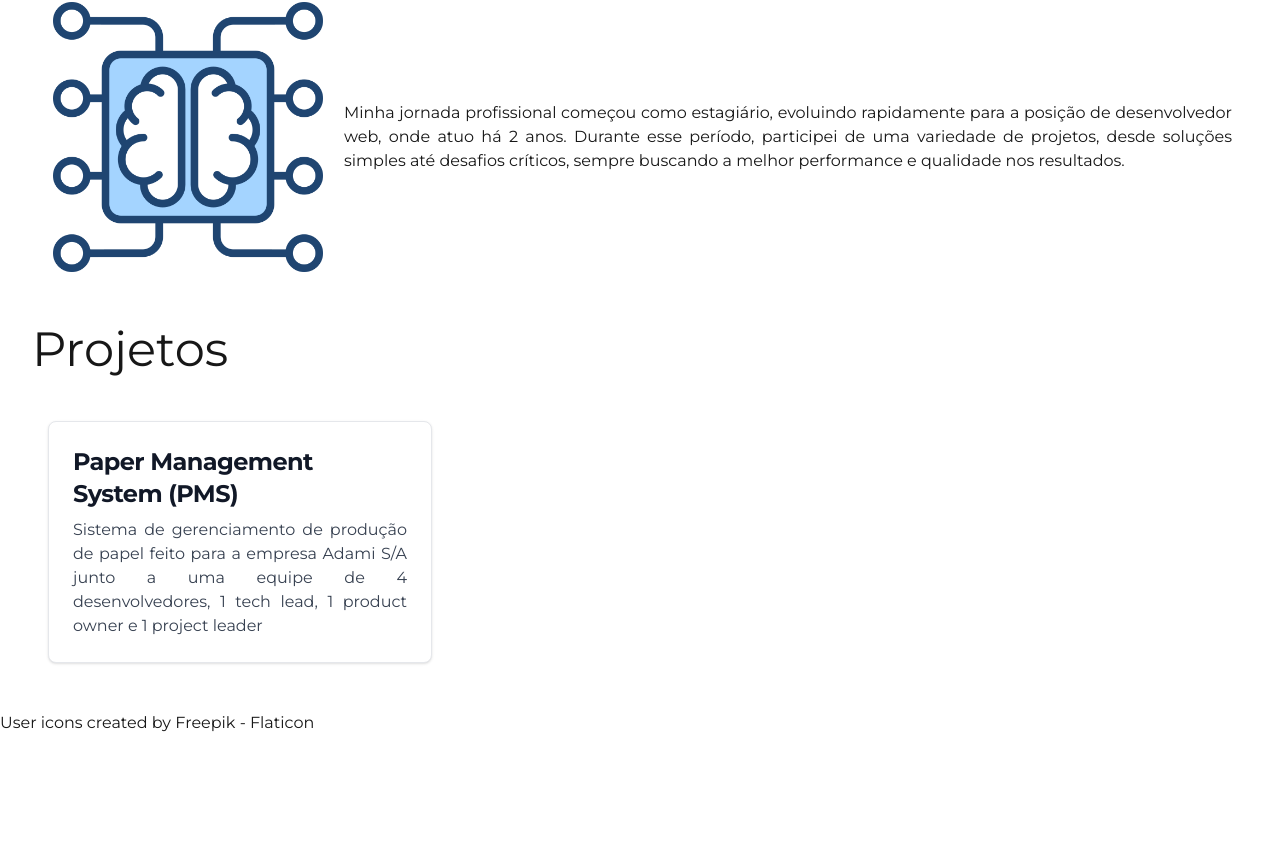
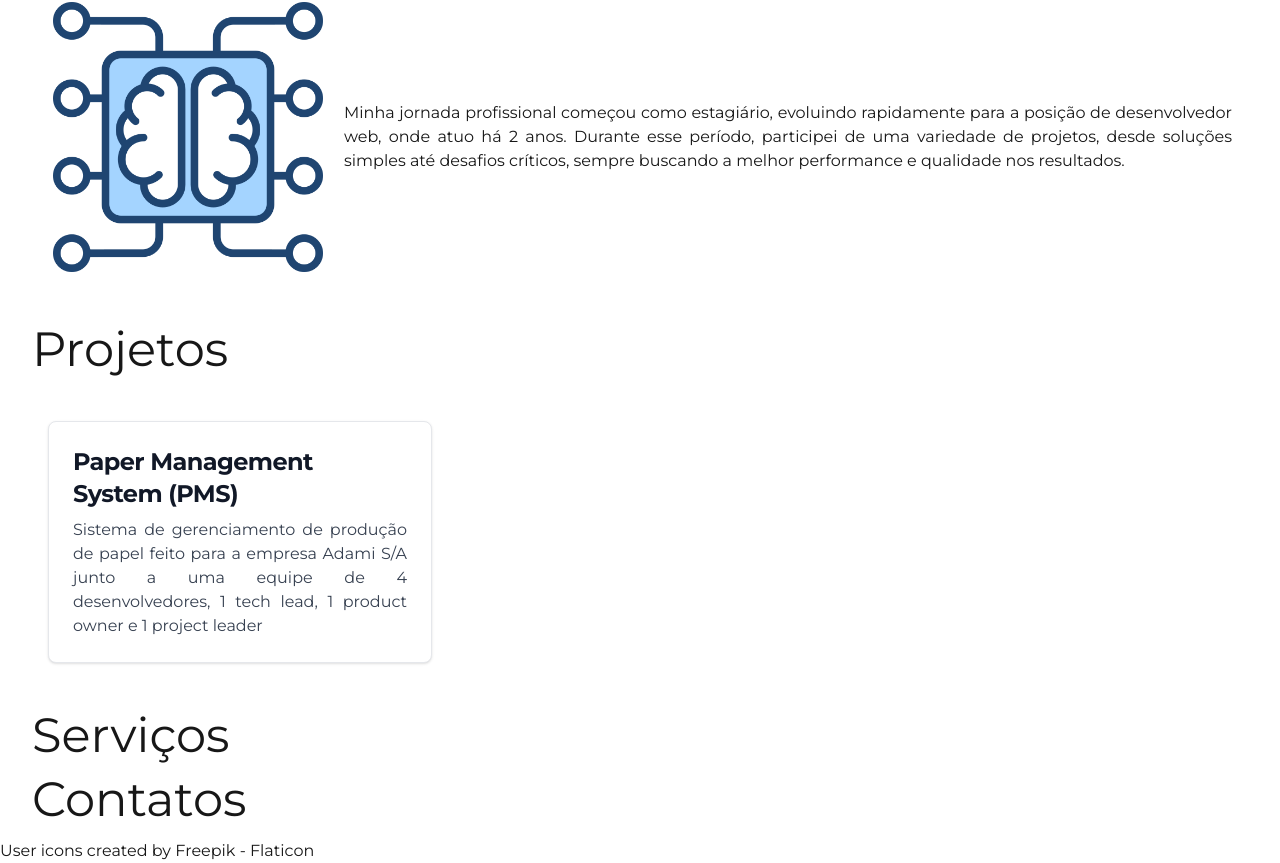
Before and after one commit to MaxForosteski/max-forosteski-portifolio, a Next.js app: page / in a window 1280 px wide. Shown: the part 1413-2276 px from the top of the page. Before the commit the page ends 2148 px from the top, so only its background shows below. Built offline with nearby package versions, Linux system fonts and the light colour scheme.

Commit message:
iniciado aba servicos

```diff
--- a/src/app/page.tsx
+++ b/src/app/page.tsx
@@ -115,10 +115,10 @@ export default function Home() {
                         </div>
                     </div>
                     <div className="servicos">
-
+                        <h1 className="text-5xl ml-8 m-4">Serviços</h1>
                     </div>
                     <div className="contatos">
-
+                        <h1 className="text-5xl ml-8 m-4">Contatos</h1>
                     </div>
                 </div>
             </main>
```
